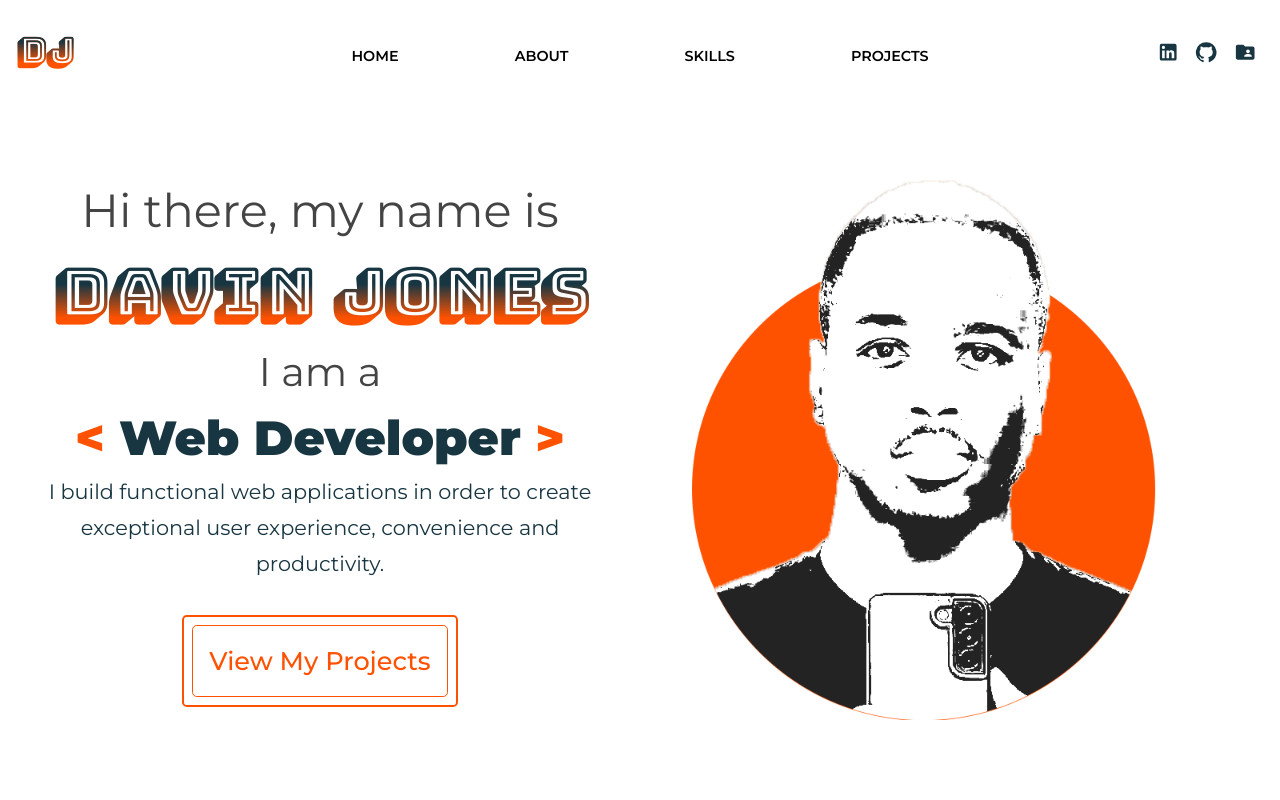
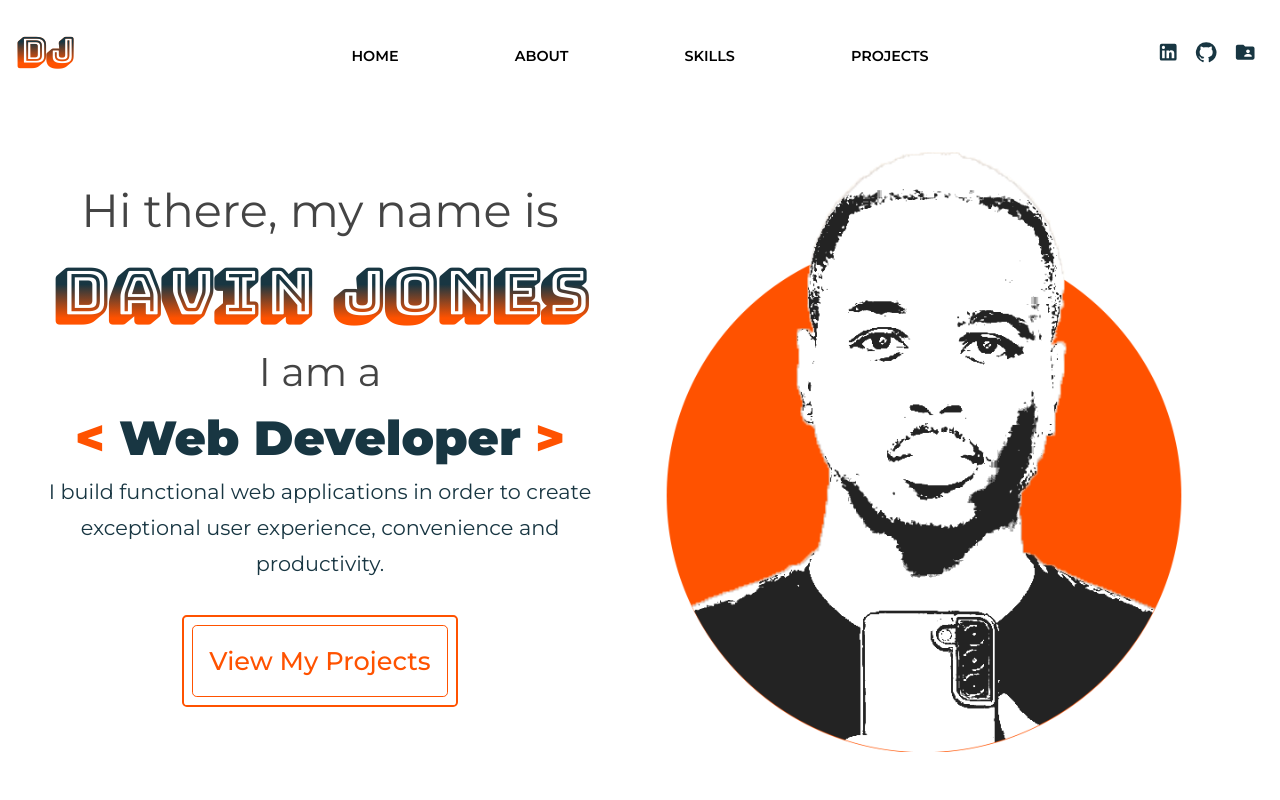
Before and after one commit to NovaSharx/Portfolio-Website, a React (Create React App) app: page / in a window 1280 px wide. Shown: the top 800 px of the page. Built offline with nearby package versions, Linux system fonts and the light colour scheme.

Commit message:
Made hero section image larger.

```diff
--- a/src/stylesheets/css/main.css
+++ b/src/stylesheets/css/main.css
@@ -817,14 +817,14 @@ p {
   width: inherit;
   height: inherit;
   background: url("/public/portrait-crop-sketch4.png");
-  background-size: 90%;
+  background-size: 100%;
   background-position: center center;
   background-repeat: no-repeat;
 }
 #hero-section #grid #top-layer #bottom-layer {
   position: absolute;
   background: url("/public/portrait-crop-color4.png");
-  background-size: 90%;
+  background-size: 100%;
   background-position: center center;
   background-repeat: no-repeat;
   height: inherit;
--- a/src/stylesheets/scss/section/_hero-section.scss
+++ b/src/stylesheets/scss/section/_hero-section.scss
@@ -148,14 +148,14 @@
             width: inherit;
             height: inherit;
             background: url('/public/portrait-crop-sketch4.png'); // sketch
-            background-size: 90%;
+            background-size: 100%;
             background-position: center center;
             background-repeat: no-repeat;
 
             #bottom-layer {
                 position: absolute;
                 background: url('/public/portrait-crop-color4.png');
-                background-size: 90%;
+                background-size: 100%;
                 background-position: center center;
                 background-repeat: no-repeat;
                 height: inherit;
```
